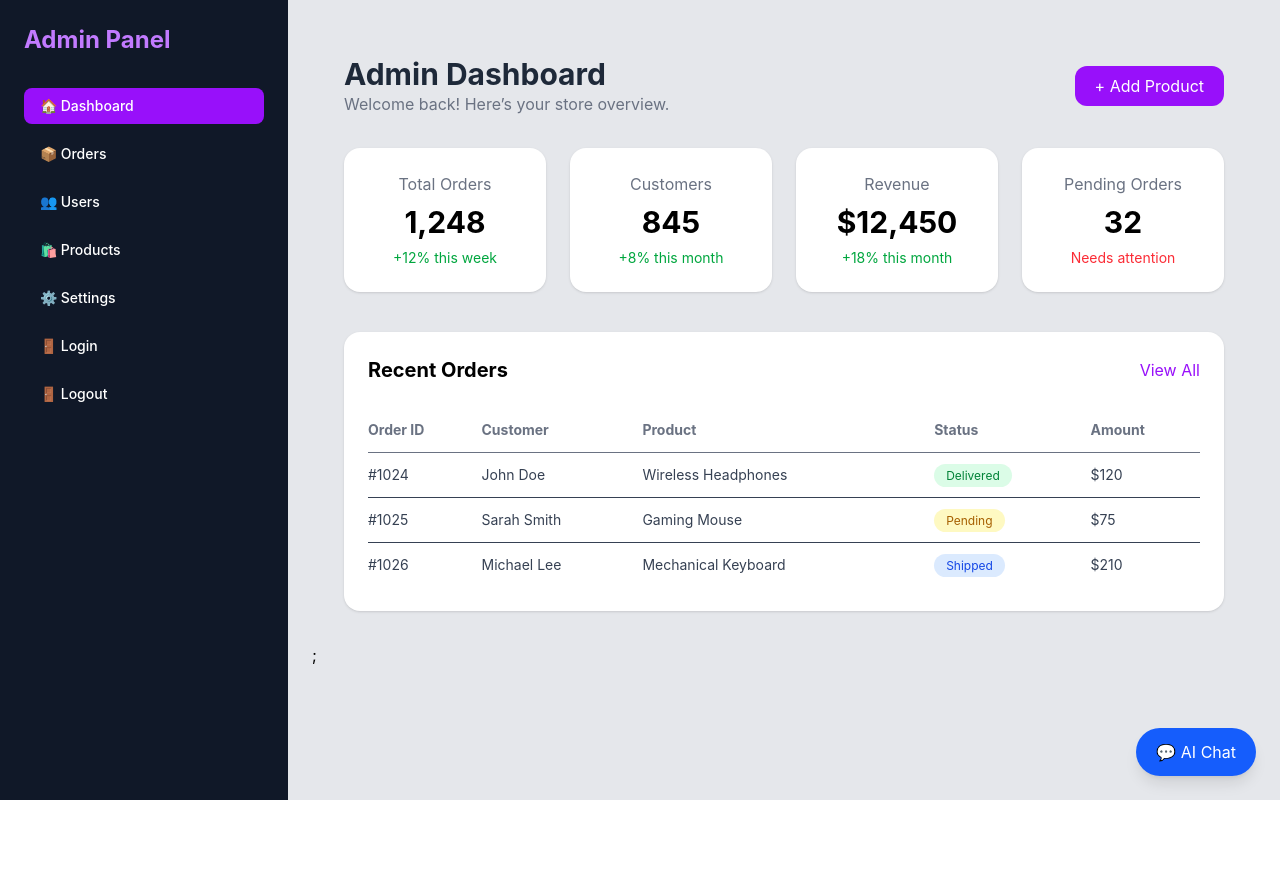
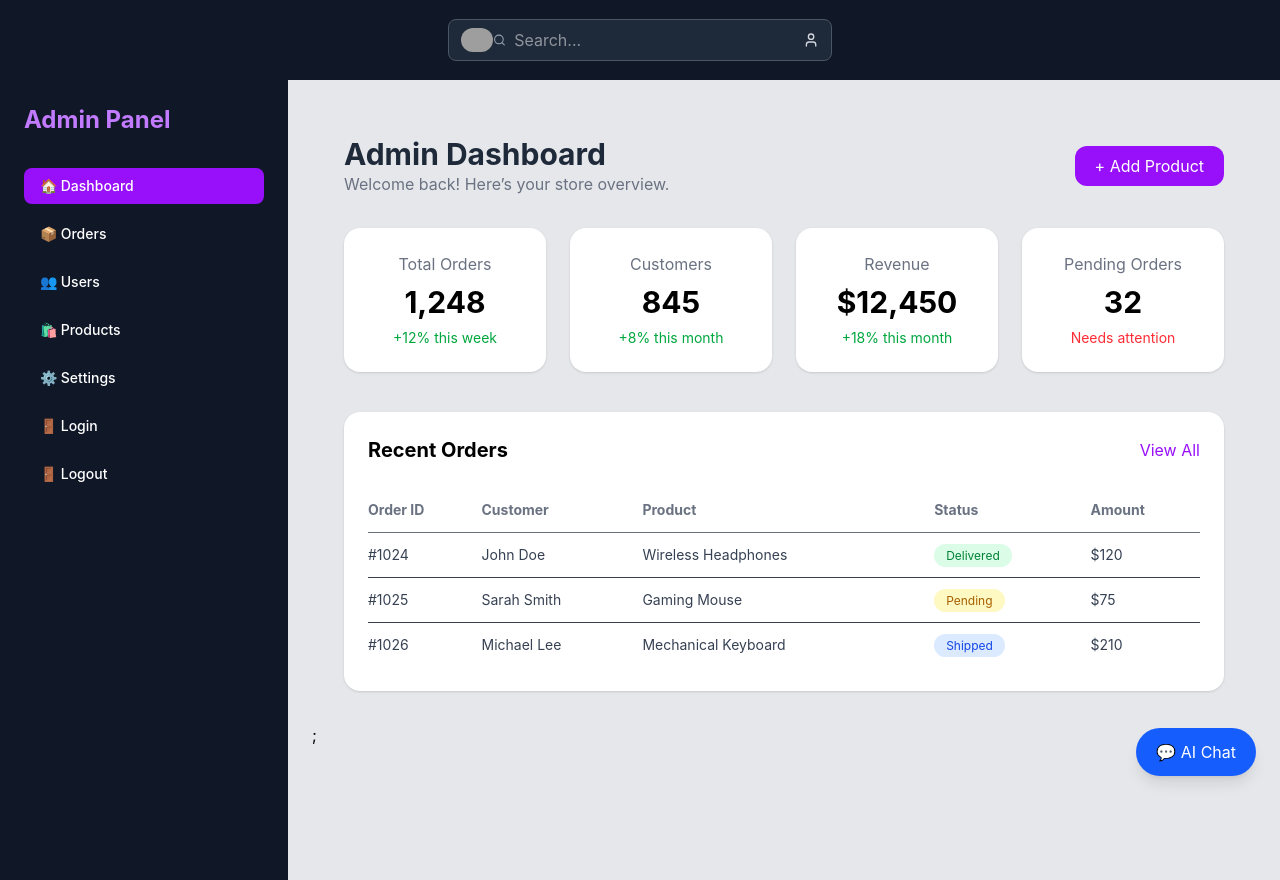
Before and after one commit to rumachoudhury/monorepo-ecommerce-app, a Next.js app in the folder apps/admin/: page / in a window 1280 px wide. Before the commit the page ends 800 px from the top, so only its background shows below. Built offline with nearby package versions, Linux system fonts and the light colour scheme; grey boxes are pictures that could not be loaded.

Commit message:
Update admin layout file

```diff
--- a/apps/admin/src/app/layout.tsx
+++ b/apps/admin/src/app/layout.tsx
@@ -1,4 +1,4 @@
-// import Navbar from "@/components/Navbar";
+import Navbar from "@/components/Navbar";
 import "./globals.css";
 import Providers from "./providers";
 // import Sidebar from "../components/Sidebar";
@@ -12,7 +12,7 @@ export default function RootLayout({
   return (
     <html lang="en" data-arp="">
       <body className="" cz-shortcut-listen="true">
-        {/* <Navbar /> */}
+        <Navbar />
         <Providers>
           <div className="flex min-h-screen">
             {/* Main Content RIGHT */}
```
